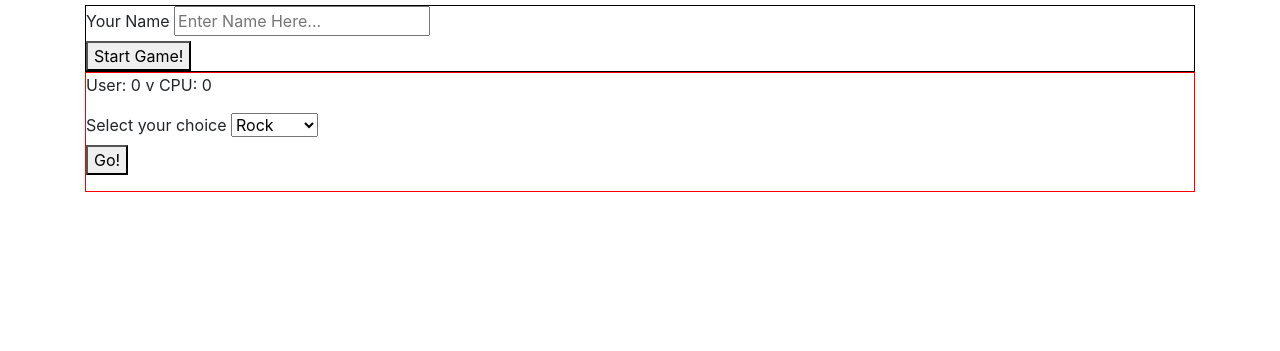
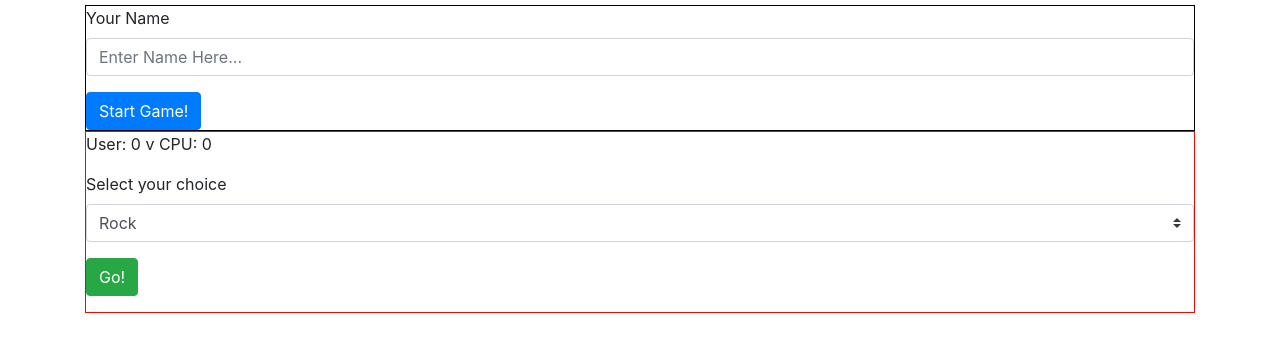
Before and after one commit to it3049c-fall22-henderson/rock-paper-scissors-KennethOtero, a plain HTML site: page index.html in a window 1280 px wide. Shown: the part 51-402 px from the top of the page. Drawn offline with nearby package versions, Linux system fonts and the light colour scheme.

Commit message:
Finished styling the page

```diff
--- a/index.html
+++ b/index.html
@@ -7,6 +7,7 @@
     <title>Rock Paper Scissors</title>
     <!-- Bootstrap Styles-->
     <link rel="stylesheet" href="resources/styles/bootstrap.min.css">
+    <link rel="stylesheet" href="https://cdn.jsdelivr.net/npm/bootstrap@4.0.0/dist/css/bootstrap.min.css" integrity="sha384-Gn5384xqQ1aoWXA+058RXPxPg6fy4IWvTNh0E263XmFcJlSAwiGgFAW/dAiS6JXm" crossorigin="anonymous">
     <link rel="stylesheet" href="resources/styles/styles.css" />
 </head>
 
@@ -16,11 +17,11 @@
         <h1>Rock Paper Scissors</h1>
         <div id="welcome-screen">
             <form action="" id="name-form">
-                <div>
+                <div class="form-group">
                     <label for="username">Your Name</label>
-                    <input type="text" id="username" name="username" placeholder="Enter Name Here...">
+                    <input type="text" id="username" name="username" placeholder="Enter Name Here..." class="form-control">
                 </div>
-                <button id="start-game-button">
+                <button id="start-game-button" class="btn btn-primary">
                     Start Game!
                 </button>
             </form>
@@ -30,15 +31,15 @@
                 <p id="score">User: 0 v CPU: 0</p>
             </div>
             <form action="" id="game-form">
-                <div>
+                <div class="form-group">
                     <label for="user-selection">Select your choice</label>
-                    <select name="user-selection" id="user-selection">
+                    <select name="user-selection" id="user-selection" class="custom-select">
                         <option value="Rock">Rock</option>
                         <option value="Paper">Paper</option>
                         <option value="Scissors">Scissors</option>
                     </select>
                 </div>
-                <button id="go-button">
+                <button id="go-button" class="btn btn-success">
                     Go!
                 </button>
             </form>
```
